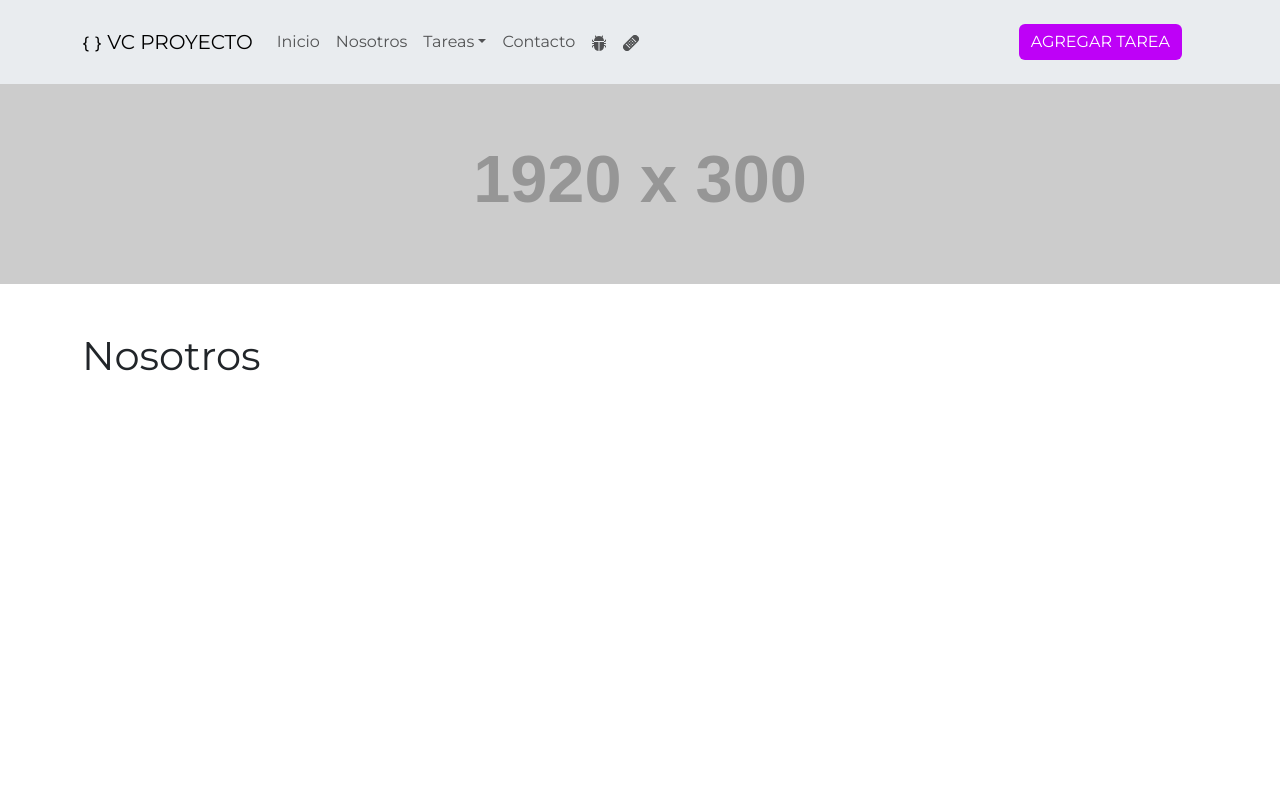
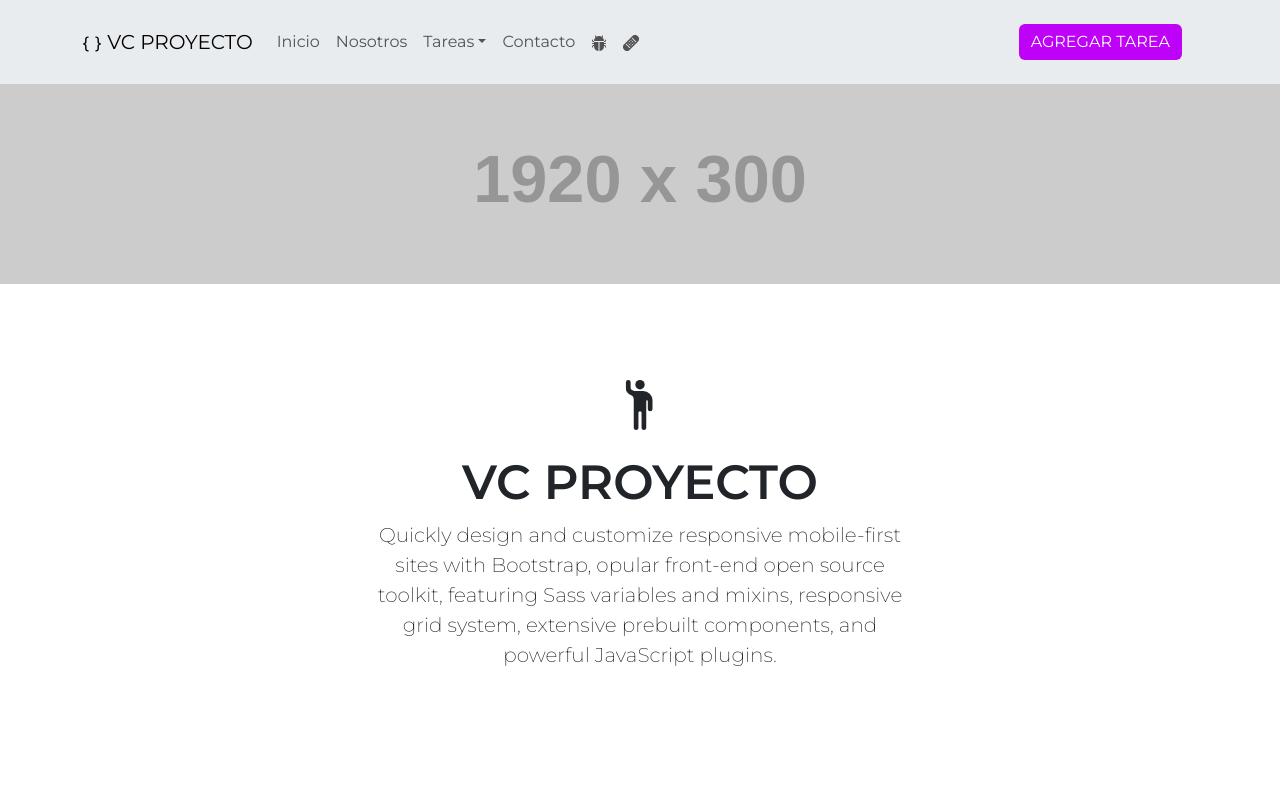
Before and after one commit to vcesarini/ProyectoFinal_frontEnd, a React (Vite) app: page /nosotros in a window 1280 px wide. Shown: the top 800 px of the page. Built offline with nearby package versions, Linux system fonts and the light colour scheme; the HTML template or start-up script is replaced by a standard one.

Commit message:
Update Nosotros.tsx

```diff
--- a/src/pages/Nosotros.tsx
+++ b/src/pages/Nosotros.tsx
@@ -1,5 +1,6 @@
 import { Container, Row } from "react-bootstrap"
 import HeroImage from "../components/HeroImage/HeroImage"
+import { BsPersonRaisedHand } from "react-icons/bs"
 
 const Nosotros = () => {
   return (
@@ -7,7 +8,17 @@ const Nosotros = () => {
       <HeroImage url="https://fakeimg.pl/1920x300/00a8a7/ffffff?text=Nosotros" />
       <Container className="mt-5">
         <Row className='d-flex justify-content-center'>
-          <h1>Nosotros</h1>
+        <div className="px-4 py-5 text-center">
+          <BsPersonRaisedHand style={{ fontSize: '50px'}} />
+          <h1 className="display-5 fw-bold mt-4">VC PROYECTO</h1>
+          <div className="col-lg-6 mx-auto">
+            <p className="lead mb-4">Quickly design and customize responsive mobile-first sites with Bootstrap, opular front-end open source toolkit, featuring Sass variables and mixins, responsive grid system, extensive prebuilt components, and powerful JavaScript plugins.</p>
+            {/* <div className="d-grid gap-2 d-sm-flex justify-content-sm-center">
+              <button type="button" className="btn btn-primary btn-lg px-4 gap-3">Primary button</button>
+              <button type="button" className="btn btn-outline-secondary btn-lg px-4">Secondary</button>
+            </div> */}
+          </div>
+        </div>
         </Row>
       </Container>
     </>
```
